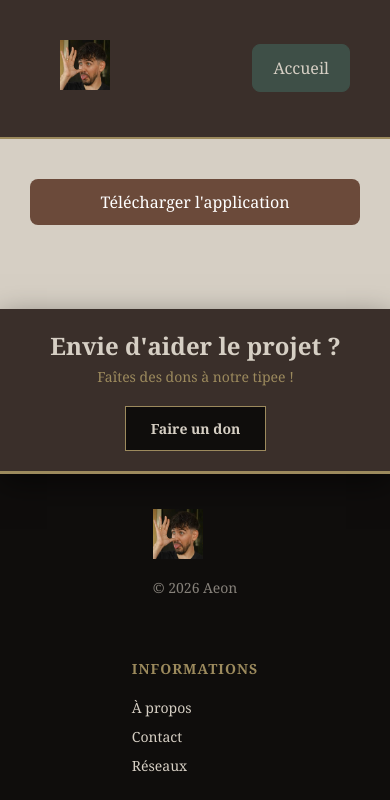
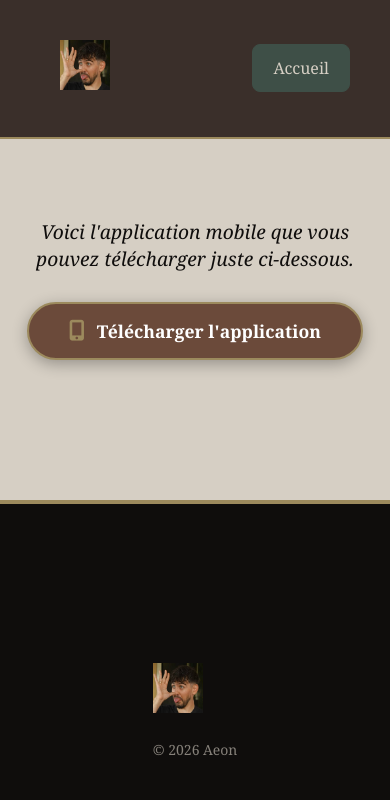
Before and after one commit to ChopperASL/sitejeu, a plain HTML site: page html/jouer.html in a window 390 px wide. Shown: the top 800 px of the page. Drawn offline with Linux system fonts and the light colour scheme.

Commit message:
maj footer, maj équipe, ajout page mentions, maj reponsive, rework bouton download, ajout icone onglet

```diff
--- a/css/apprendre.css
+++ b/css/apprendre.css
@@ -1,5 +1,12 @@
-body {
+html, body {
+  height: 100%;
   margin: 0;
+}
+
+.site-container {
+  display: flex;
+  flex-direction: column;
+  min-height: 100vh;
   font-family: 'Georgia', serif;
   background: #D6CFC4;
   color: #0F0D0C;
@@ -30,8 +37,25 @@
   margin-left: 20px;
 }
 
-/* css boutons */
+.content-area {
+  flex: 1; /* espace footer*/
+  display: flex;
+  align-items: center;
+  justify-content: center;
+  padding: 60px 20px;
+}
 
+.download-section {
+  text-align: center;
+}
+
+.instruction-text {
+  font-size: 1.2rem;
+  margin-bottom: 30px;
+  font-style: italic;
+}
+
+/* boutons */
 .bouton {
   padding: 12px 20px;
   border-radius: 8px;
@@ -40,6 +64,7 @@
   font-size: 16px;
   text-decoration: none;
   display: inline-block;
+  transition: 0.3s;
 }
 
 .bouton-dark {
@@ -53,41 +78,55 @@
   border-color: #9C8A5D;
 }
 
-.bouton-red {
-  background: #6B4A3A;
-  color: #fff;
+/*download */
+.bouton-premium {
+  display: inline-flex;
+  align-items: center;
+  padding: 15px 40px;
+  background-color: #6B4A3A;
+  color: #ffffff;
+  text-decoration: none;
+  font-weight: bold;
+  font-size: 1.1rem;
+  border-radius: 50px;
+  border: 2px solid #9C8A5D;
+  box-shadow: 0 4px 15px rgba(0,0,0,0.3);
+  transition: all 0.3s ease;
+  cursor: pointer;
 }
 
-.main {
-  flex: 0 0 45%;
-  padding: 40px 30px;
-  text-align: center;
-  display: flex;
-  flex-direction: column;
-  justify-content: center;
+.bouton-premium:hover {
+  background-color: #3E4F47;
+  transform: translateY(-3px);
+  box-shadow: 0 8px 20px rgba(0,0,0,0.4);
+  color: #D6CFC4;
 }
 
-.boutons {
-  margin-top: 40px;
-  display: flex;
-  justify-content: center;
-  gap: 20px;
+
+.icon-dl {
+  margin-right: 12px;
+  font-size: 1.3rem;
+  color: #9C8A5D;
+  transition: 0.3s;
 }
 
-/* css de l'image du logo.jpg */
+.bouton-premium:hover .icon-dl {
+  color: #ffffff;
+  transform: scale(1.2);
+}
 
+/* logo*/
 .logo {
   height: 50px;
   width: 50px;
 }
 
-/*css du footer */
-
+/* footer*/
 .footer {
   background-color: #0F0D0C;
   position: relative;
   padding-top: 80px;
-  margin-top: 100px;
+  margin-top: 80px;
   clear: both;
 }
 
@@ -98,13 +137,15 @@
   padding: 30px 50px;
   position: absolute;
   top: -60px;
-  left: 0;
-  right: 0;
+  left: 50%;
+  transform: translateX(-50%);
+  width: 90%;
   display: flex;
   align-items: center;
   justify-content: center;
-  border-bottom: 3px solid #9C8A5D; /* Or */
+  border-bottom: 3px solid #9C8A5D;
   box-shadow: 0 10px 30px rgba(0,0,0,0.5);
+  box-sizing: border-box;
 }
 
 .cta-content {
@@ -203,9 +244,9 @@
   transform: translateY(-3px);
 }
 
+/* responsive*/
 @media screen and (max-width: 768px) {
   .footer-cta {
-    width: 90%;
     padding: 20px;
     flex-direction: column;
     text-align: center;
--- a/css/index.css
+++ b/css/index.css
@@ -3,6 +3,9 @@
   font-family: 'Georgia', serif;
   background: #D6CFC4;
   color: #0F0D0C;
+  display: flex;
+  flex-direction: column;
+  min-height: 100vh;
 }
 
 header, footer {
@@ -30,13 +33,14 @@
   margin-left: 20px;
 }
 
-
+/* slide*/
 .content-wrapper {
   display: flex;
   gap: 40px;
   padding: 20px 40px;
   align-items: stretch;
   min-height: 500px;
+  flex: 1;
 }
 
 .slideshow-wrapper {
@@ -46,21 +50,14 @@
   justify-content: center;
 }
 
-/* Slideshow container */
 .slideshow-container {
   position: relative;
   width: 100%;
   border: 4px solid #3A2F2A;
+  max-width: 500px;
+  margin: auto;
 }
 
-@media screen {
-  .slideshow-container {
-    max-width: 500px;
-    margin: auto;
-  }
-}
-
-/* boutons fleches */
 .prev, .next {
   cursor: pointer;
   position: absolute;
@@ -78,24 +75,14 @@
   background-color: rgba(15, 13, 12, 0.5);
 }
 
-/* Position du bouton gauche */
-.prev {
-  left: 0;
-  border-radius: 3px 0 0 3px;
-}
-
-/* Position du bouton droit */
-.next {
-  right: 0;
-  border-radius: 3px 0 0 3px;
-}
+.prev { left: 0; border-radius: 3px 0 0 3px; }
+.next { right: 0; border-radius: 3px 0 0 3px; }
 
 .prev:hover, .next:hover {
   background-color: #9C8A5D;
   color: #0F0D0C;
 }
 
-/* Caption text */
 .text {
   color: #D6CFC4;
   font-size: 15px;
@@ -108,7 +95,6 @@
   box-sizing: border-box;
 }
 
-/* Number text (1/3 etc) */
 .numbertext {
   color: #D6CFC4;
   font-size: 12px;
@@ -117,7 +103,6 @@
   top: 0;
 }
 
-/* points qui indiquent quel image on est */
 .dot {
   cursor: pointer;
   height: 15px;
@@ -129,28 +114,13 @@
   transition: background-color 0.6s ease;
 }
 
-.active, .dot:hover {
-  background-color: #9C8A5D;
-}
+.active, .dot:hover { background-color: #9C8A5D; }
+.dots-container { text-align: center; margin-top: 15px; }
 
-.dots-container {
-  text-align: center;
-  margin-top: 15px;
-}
+.fade { animation-name: fade; animation-duration: 1.5s; }
+@keyframes fade { from {opacity: .4} to {opacity: 1} }
 
-/* Fading animation */
-.fade {
-  animation-name: fade;
-  animation-duration: 1.5s;
-}
-
-@keyframes fade {
-  from {opacity: .4}
-  to {opacity: 1}
-}
-
-/*Css des boutons principaux*/
-
+/*boutons*/
 .bouton {
   padding: 12px 20px;
   border-radius: 8px;
@@ -172,11 +142,6 @@
   border-color: #9C8A5D;
 }
 
-.bouton-red {
-  background: #6B4A3A;
-  color: #fff;
-}
-
 .main {
   flex: 0 0 45%;
   padding: 40px 30px;
@@ -193,8 +158,7 @@
   gap: 20px;
 }
 
-/* Css des 3 cartes info*/
-
+/* les 3 cards*/
 .container-cardinfo {
   display: flex;
   flex-direction: row;
@@ -205,12 +169,7 @@
   margin-bottom: 100px;
 }
 
-.cardinfo {
-  width: 300px;
-  height: 200px;
-  perspective: 1000px;
-}
-
+.cardinfo { width: 300px; height: 200px; perspective: 1000px; }
 .cardinfo-inner {
   width: 100%;
   height: 100%;
@@ -219,120 +178,72 @@
   transition: transform 0.999s;
 }
 
-.cardinfo:hover .cardinfo-inner {
-  transform: rotateY(180deg);
-}
-
-.cardinfo-front,
-.cardinfo-back {
+.cardinfo:hover .cardinfo-inner { transform: rotateY(180deg); }
+.cardinfo-front, .cardinfo-back {
   position: absolute;
   width: 100%;
   height: 100%;
   backface-visibility: hidden;
+  border-radius: 10px;
+  display: flex;
+  align-items: center;
+  justify-content: center;
+  font-size: 24px;
 }
 
 .cardinfo-front {
   background-color: #3d261b;
   color: #e2d1a6;
-  display: flex;
-  align-items: center;
   border: 4px solid #b39f6a;
-  border-radius: 10px;
-  justify-content: center;
-  font-size: 24px;
-  transform: rotateY(0deg);
-  box-shadow: 0 4px 8px rgba(0,0,0,0.3);
 }
 
 .cardinfo-back {
   background-color: #1a262d;
   color: #f0ede9;
-  display: flex;
-  align-items: center;
   border: 4px solid #4a6270;
-  border-radius: 10px;
-  justify-content: center;
-  font-size: 24px;
   transform: rotateY(180deg);
-  box-shadow: 0 4px 8px rgba(0,0,0,0.3);
 }
 
-
-/* 3 colonnes */
-.column {
-  float: left;
-  width: 30%;
-  margin-bottom: 17px;
-  padding: 0 24px;
-  padding-top: 80px;
+/*equipe */
+#row {
+  background-color: #3A2F2A;
+  padding: 80px 40px;
 }
 
-/* responsive pour téléphone */
-@media screen and (max-width: 650px) {
-  .column {
-    width: 100%;
-    display: block;
-  }
+.row {
+  display: grid;
+  grid-template-columns: repeat(4, 1fr); /* 4 colonnes*/
+  gap: 30px;
+  max-width: 1200px;
+  margin: 0 auto;
 }
 
-/* ajoute l'effet shadow*/
+.column {
+  width: 100%;
+  padding: 0;
+}
+
 .card {
   background-color: #3A2F2A;
   color: #D6CFC4;
   box-shadow: 0 8px 16px 0 rgba(0, 0, 0, 0.4);
+  display: flex;
+  flex-direction: column;
+  transition: 0.3s;
 }
 
+.card img { width: 100%; height: 250px; object-fit: cover; }
+.container { padding: 16px; }
+.title { color: #9C8A5D; }
 
-.container {
-  padding: 0 16px;
-}
-
-.container::after, .row::after {
-  content: "";
-  clear: both;
-  display: table;
-}
-
-#row {
-  background-color: #3A2F2A;
-  padding-bottom: 50px;
-}
-
-.title {
-  color: #9C8A5D;
-}
-
-.button-team {
-  border: none;
-  outline: 0;
-  display: inline-block;
-  padding: 8px;
-  color: #0F0D0C;
-  background-color: #9C8A5D;
-  text-align: center;
-  cursor: pointer;
-  width: 100%;
-  font-weight: bold;
-}
-
-.button-team:hover {
-  background-color: #D6CFC4;
-}
-
-/* css de l'image du logo.jpg */
-
-.logo {
-  height: 50px;
-  width: 50px;
-}
-
-/*css du footer */
+/*footer */
+.logo { height: 50px; width: 50px; }
 
 .footer {
   background-color: #0F0D0C;
   position: relative;
   padding-top: 80px;
-  margin-top: 100px;
+  margin-top: 80px;
   clear: both;
 }
 
@@ -343,13 +254,15 @@
   padding: 30px 50px;
   position: absolute;
   top: -60px;
-  left: 0;
-  right: 0;
+  left: 50%;
+  transform: translateX(-50%);
+  width: 90%;
   display: flex;
   align-items: center;
   justify-content: center;
-  border-bottom: 3px solid #9C8A5D; /* Or */
+  border-bottom: 3px solid #9C8A5D;
   box-shadow: 0 10px 30px rgba(0,0,0,0.5);
+  box-sizing: border-box;
 }
 
 .cta-content {
@@ -448,15 +361,15 @@
   transform: translateY(-3px);
 }
 
+/* responsive */
+@media screen and (max-width: 1024px) {
+  .content-wrapper { flex-direction: column; align-items: center; }
+  .row { grid-template-columns: repeat(2, 1fr); }
+  .container-cardinfo { flex-wrap: wrap; gap: 40px; }
+}
+
 @media screen and (max-width: 768px) {
-  .footer-cta {
-    width: 90%;
-    padding: 20px;
-    flex-direction: column;
-    text-align: center;
-  }
-  .cta-content {
-    flex-direction: column;
-    gap: 20px;
-  }
+  .footer-cta { width: 90%; position: relative; top: 0; flex-direction: column; text-align: center; }
+  .cta-content { flex-direction: column; gap: 20px; }
+  .row { grid-template-columns: 1fr; }
 }
--- a/css/jouer.css
+++ b/css/jouer.css
@@ -1,5 +1,12 @@
-body {
+html, body {
+  height: 100%;
   margin: 0;
+}
+
+.site-container {
+  display: flex;
+  flex-direction: column;
+  min-height: 100vh;
   font-family: 'Georgia', serif;
   background: #D6CFC4;
   color: #0F0D0C;
@@ -30,8 +37,25 @@
   margin-left: 20px;
 }
 
-/*css boutons*/
+.content-area {
+  flex: 1; /* espace pour le footer*/
+  display: flex;
+  align-items: center;
+  justify-content: center;
+  padding: 60px 20px;
+}
 
+.download-section {
+  text-align: center;
+}
+
+.instruction-text {
+  font-size: 1.2rem;
+  margin-bottom: 30px;
+  font-style: italic;
+}
+
+/*boutons*/
 .bouton {
   padding: 12px 20px;
   border-radius: 8px;
@@ -40,6 +64,7 @@
   font-size: 16px;
   text-decoration: none;
   display: inline-block;
+  transition: 0.3s;
 }
 
 .bouton-dark {
@@ -53,41 +78,53 @@
   border-color: #9C8A5D;
 }
 
-.bouton-red {
-  background: #6B4A3A;
-  color: #fff;
+/* download */
+.bouton-premium {
+  display: inline-flex;
+  align-items: center;
+  padding: 15px 40px;
+  background-color: #6B4A3A;
+  color: #ffffff;
+  text-decoration: none;
+  font-weight: bold;
+  font-size: 1.1rem;
+  border-radius: 50px; /*bords arrondis */
+  border: 2px solid #9C8A5D;
+  box-shadow: 0 4px 15px rgba(0,0,0,0.3);
+  transition: all 0.3s ease;
+  cursor: pointer;
 }
 
-.main {
-  flex: 0 0 45%;
-  padding: 40px 30px;
-  text-align: center;
-  display: flex;
-  flex-direction: column;
-  justify-content: center;
+.bouton-premium:hover {
+  background-color: #3E4F47;
+  transform: translateY(-3px);
+  box-shadow: 0 8px 20px rgba(0,0,0,0.4);
+  color: #D6CFC4;
 }
 
-.boutons {
-  margin-top: 40px;
-  display: flex;
-  justify-content: center;
-  gap: 20px;
+.icon-dl {
+  margin-right: 12px;
+  font-size: 1.3rem;
+  color: #9C8A5D;
+  transition: 0.3s;
 }
 
-/* css de l'image du logo.jpg */
-
+.bouton-premium:hover .icon-dl {
+  color: #ffffff;
+  transform: scale(1.2);
+}
+/*logo*/
 .logo {
   height: 50px;
   width: 50px;
 }
 
-/*css du footer */
-
+/* footer*/
 .footer {
   background-color: #0F0D0C;
   position: relative;
   padding-top: 80px;
-  margin-top: 100px;
+  margin-top: 80px;
   clear: both;
 }
 
@@ -98,13 +135,15 @@
   padding: 30px 50px;
   position: absolute;
   top: -60px;
-  left: 0;
-  right: 0;
+  left: 50%;
+  transform: translateX(-50%);
+  width: 90%;
   display: flex;
   align-items: center;
   justify-content: center;
-  border-bottom: 3px solid #9C8A5D; /* Or */
+  border-bottom: 3px solid #9C8A5D;
   box-shadow: 0 10px 30px rgba(0,0,0,0.5);
+  box-sizing: border-box;
 }
 
 .cta-content {
@@ -203,9 +242,9 @@
   transform: translateY(-3px);
 }
 
+/* reponsive */
 @media screen and (max-width: 768px) {
   .footer-cta {
-    width: 90%;
     padding: 20px;
     flex-direction: column;
     text-align: center;
--- a/html/jouer.html
+++ b/html/jouer.html
@@ -2,10 +2,12 @@
 <html lang="fr">
 <head>
   <meta charset="UTF-8">
-  <title>Télécharger l'application</title>
+  <title>Apprendre - Aeon</title>
   <link rel="stylesheet" href="../css/jouer.css">
+  <link rel="stylesheet" href="https://cdnjs.cloudflare.com/ajax/libs/font-awesome/6.0.0/css/all.min.css">
+  <link rel="icon" href="../images/logo.jpg">
 </head>
-<body>
+<body class="site-container">
 
 <header>
   <nav>
@@ -16,24 +18,19 @@
   </nav>
 </header>
 
-<div class="main">
-  <a href="#" class="bouton bouton-red">Télécharger l'application</a>
-</div>
+<main class="content-area">
+  <div class="download-section">
+    <p class="instruction-text">Voici l'application mobile que vous pouvez télécharger juste ci-dessous.</p>
+    <a href="../documents/regles_aeon.pdf" class="bouton-premium" download>
+      <i class="fa-solid fa-mobile-screen-button icon-dl"></i> Télécharger l'application
+    </a>
+  </div>
+</main>
 
 <footer class="footer">
-  <div class="footer-cta">
-    <div class="cta-content">
-      <div class="cta-text">
-        <h2>Envie d'aider le projet ?</h2>
-        <p>Faîtes des dons à notre tipee !</p>
-      </div>
-      <a href="https://fr.tipeee.com/" class="bouton-cta" target="_blank">Faire un don</a>
-    </div>
-  </div>
-
   <div class="footer-container">
     <div class="footer-brand">
-      <img src="../images/logo.jpg" alt="logo" class="logo"/>
+      <h1><a href="/html/index.html"><img src="../images/logo.jpg" alt="logo" class="logo"/></a></h1>
       <p>© 2026 Aeon</p>
     </div>
 
@@ -52,20 +49,20 @@
 
     <div class="footer-column">
       <h4>Resources</h4>
-      <a href="#">Règles</a>
-      <a href="#">Mentions Légales</a>
+      <a href="apprendre.html">Règles</a>
+      <a href="../html/mentions-legales.html" target="_blank">Mentions Légales</a>
     </div>
 
     <div class="footer-social">
       <h4>Suivez-nous</h4>
       <div class="social-icons">
         <a href="https://www.instagram.com/" class="icon">
-        <img src="../images/instagram.svg" alt="instagram">
+          <img src="../images/instagram.svg" alt="instagram">
         </a>
       </div>
     </div>
   </div>
 </footer>
-<script src="../js/slider.js"></script>
+
 </body>
 </html>
```
Also changed, not shown: css/mentions.css (added, +42 -0 lines), html/apprendre.html (+17 -24 lines), html/index.html (+12 -11 lines), html/mentions-legales.html (added, +87 -0 lines).
